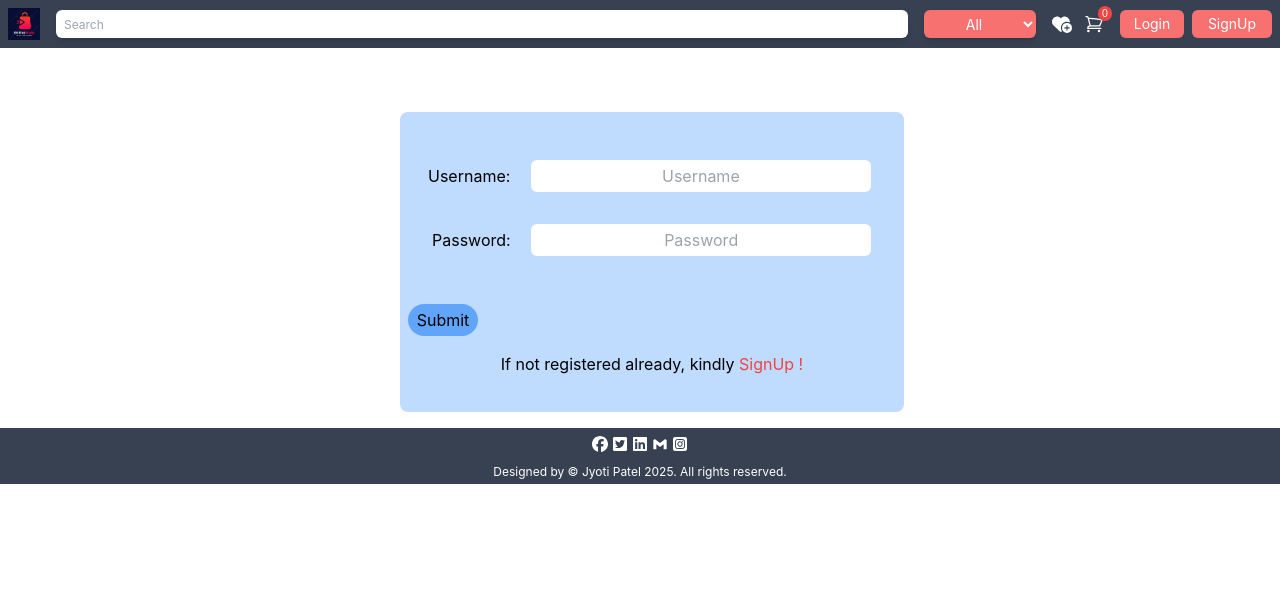
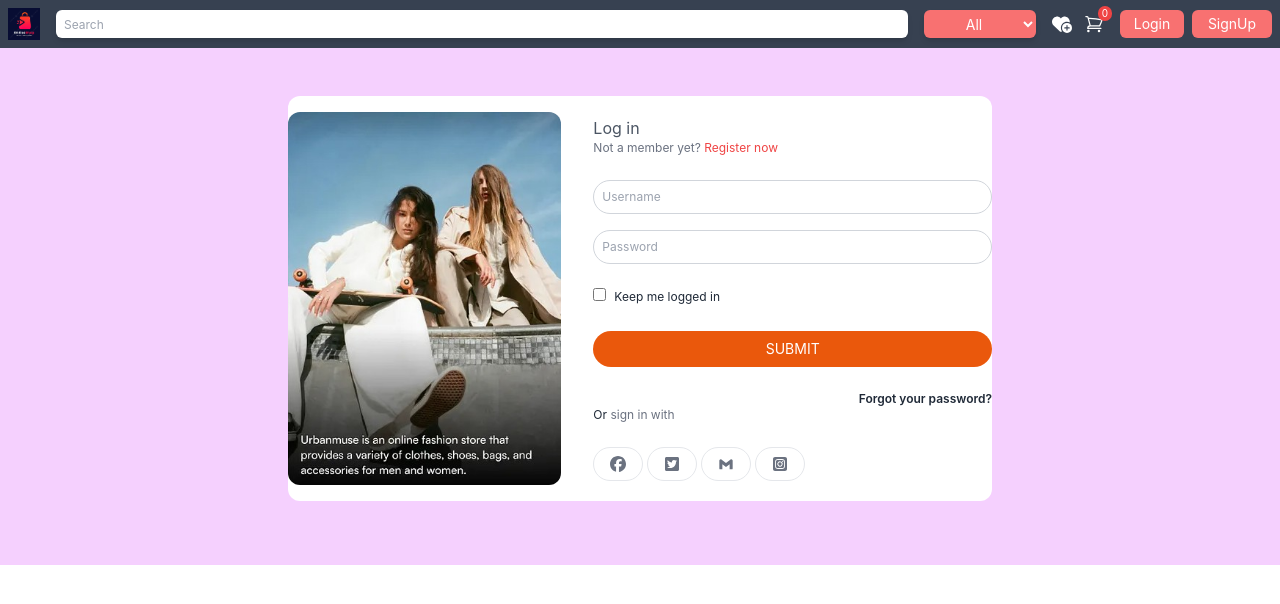
Before and after one commit to jyoti2908/ecommerce-website, a React (Create React App) app: page /login in a window 1280 px wide. Shown: the top 604 px of the page. Built offline with nearby package versions, Linux system fonts and the light colour scheme; no server answers.

Commit message:
login page modified

```diff
--- a/src/App.js
+++ b/src/App.js
@@ -32,7 +32,6 @@ function App() {
             <Route path="/signup" element={<SignUp />} />
           </Routes>
         </BrowserRouter>
-        <Footer />
         </WishListProvider>
         </CartProvider>
       </ProductProvider>
--- a/src/components/Details.js
+++ b/src/components/Details.js
@@ -51,7 +51,7 @@ function Details() {
             </div>
             <div className="md:px-16 md:py-6">
                 <p className="text-xs font-bold mt-4 md:mt-0">POPULAR SEARCHES</p>
-                <p className="text-sm text-gray-500 md:mt-2 leading-normal"> Makeup |  Boxers | Dresses For Girls | T-Shirts | Sandals | Headphones | Babydolls | Blazers For Men | Handbags | Ladies | Watches |  Bags | Sport Shoes | Reebok Shoes | Puma Shoes |
+                <p className="text-sm text-gray-500 md:mt-2 leading-normal text-justify"> Makeup |  Boxers | Dresses For Girls | T-Shirts | Sandals | Headphones | Babydolls | Blazers For Men | Handbags | Ladies | Watches |  Bags | Sport Shoes | Reebok Shoes | Puma Shoes |
                     Makeup | Photo Frames | Wallets | Tops | Earrings | Fastrack | Watches | Kurtis | Nike | Smart | Watches  | Titan Watches | Designer Blouse | Gowns | Rings | Cricket Shoes | Forever 21  Eye
                     Adidas Shoes | Woodland Shoes | Punjabi Suits | Bikini  | Myntra Fashion Show | Lipstick | Saree | Watches | Dresses | Lehenga | Nike Shoes | Goggles | Bras | Suit  | Chinos | Shoes
                     Jewellery | Designers Sarees |
--- a/src/components/Home.js
+++ b/src/components/Home.js
@@ -1,5 +1,6 @@
 import Details from "./Details";
 import Display from "./Display";
+import Footer from "./Footer";
 import ProductList from "./ProductList";
 import SlidingProducts from "./SlidingProducts";
 function Home() {
@@ -36,6 +37,7 @@ function Home() {
             <ProductList />
             <Display />
             <Details />
+            <Footer />
         </div>
     );
 }
--- a/src/pages/login.js
+++ b/src/pages/login.js
@@ -1,6 +1,10 @@
 import { useEffect, useState } from "react";
 import { Link, useNavigate } from "react-router-dom";
 import '../App.css';
+import { FaFacebook } from "react-icons/fa6";
+import { FaTwitterSquare } from "react-icons/fa";
+import { BiLogoGmail } from "react-icons/bi";
+import { FaSquareInstagram } from "react-icons/fa6";
 
 function Login() {
     const [userName, setUserName] = useState("");
@@ -51,25 +55,52 @@ function Login() {
     }
     // _________________________________________________________
     return (
-        <div className="w-screen px-4 py-4 mx-auto h-auto ">
-            <div className="md:mt-12 mt-6 md:ml-96 rounded-lg md:h-[300px] md:w-[504px] bg-blue-200 py-4 px-2">
-                <form>
-                    <label className="md:ml-5"> Username: </label>
-                    <input className="mt-8 ml-4 h-8 md:w-[340px] rounded-md text-center" type='text' placeholder='Username' value={userName}
-                        title='Username can be your Email or Phone Number'
-                        onChange={(e) => (setUserName(e.target.value))} />
+        <div className="bg-fuchsia-200 w-auto pt-12 h-full pb-16">
+            <div className="bg-white mx-72 flex items-center justify-center gap-8 rounded-xl">
+                <div className="py-4">
+                    <img src="login.jpg" alt="shopping image" className="h-108 w-72 rounded-xl " />
+                </div>
+                <div>
+                    <form>
+                        <h1 className="text-gray-600">Log in</h1>
+                        <h2 className="text-gray-500 text-xs">Not a member yet? <Link to="/signup" ><span className="text-red-500 hover:text-red-900 text-xs">Register now</span></Link></h2>
+                        <br />
+                        <input className="mb-4 w-full px-2 py-2 border-[1px] border-gray-300 rounded-full text-xs" type='text' placeholder='Username' value={userName}
+                            title='Username can be your Email or Phone Number'
+                            onChange={(e) => (setUserName(e.target.value))} />
+                        <input className="w-full px-2 py-2 border-[1px] border-gray-300 rounded-full text-xs" type='password' placeholder='Password' value={userPassword} onChange={(e) => (setUserPassword(e.target.value))} />
+                        <br />
+                        <input type="checkbox" className="mt-6"/>
+                        <label className="ml-2 text-right text-gray-800 text-xs">Keep me logged in</label>
+                    </form>
                     <br />
-                    <label className="md:ml-6"> Password: </label>
-                    <input className="mt-8 md:ml-4  ml-6 h-8 md:w-[340px] rounded-md text-center" type='password' placeholder='Password' value={userPassword} onChange={(e) => (setUserPassword(e.target.value))} />
-                </form>
-                <br></br>
-                {showMessage && <div className="text-center text-green-400 text-lg font-serif"><b>Login successful!</b></div>}
-                <br />
-                <button className="h-8 w-[70px] rounded-full bg-blue-400 hover:bg-blue-800 hover:text-white" onClick={() => handleFormSubmit()}>Submit</button>
+                    <div>
+                        <button className="w-full px-2 py-2 rounded-full text-sm text-white bg-orange-600 hover:bg-orange-500 hover:text-white"
+                            onClick={() => handleFormSubmit()}>SUBMIT</button>
+                    </div>
+                    <br />
+                    <div>
+                        <h3 className="text-right font-semibold text-gray-800 text-xs hover:text-red-500">Forgot your password?</h3>
+                    </div>
+                    <div>
+                        <h4 className="text-gray-800 text-xs"> Or <span className="text-gray-500  hover:text-red-500">sign in with </span></h4>
+                    </div>
 
-                <h2 className="text-center mt-4">If not registered already, kindly <Link to="/signup" className="text-red-500 hover:text-red-900">SignUp !</Link></h2>
+                    <div className="flex flex-row gap-1 mt-6">
+                        <a href="https://www.facebook.com/" className="text-gray-500 border-[1px] px-4 py-2 border-gray-200 rounded-full hover:bg-gray-400 hover:text-white">
+                            <FaFacebook /></a>
+                        <a href="https://x.com/" className="text-gray-500 border-[1px] px-4 py-2 border-gray-200 rounded-full hover:bg-gray-400 hover:text-white">
+                            <FaTwitterSquare /></a>
+                        <a href="https://www.gmail.com/" className="text-gray-500 border-[1px] px-4 py-2 border-gray-200 rounded-full hover:bg-gray-400 hover:text-white">
+                            <BiLogoGmail /></a>
+                        <a href="https://www.instagram.com/" className="text-gray-500 border-[1px] px-4 py-2 border-gray-200 rounded-full hover:bg-gray-400 hover:text-white">
+                            <FaSquareInstagram /></a>
+                    </div>
+                </div>
             </div>
+
         </div>
     )
+
 }
 export default Login;
--- a/src/pages/signup.js
+++ b/src/pages/signup.js
@@ -40,7 +40,8 @@ function SignUp() {
     }
     return (
         <div className="h-auto w-screen px-4 py-4">
-        <div className="md:ml-96 md:mt-12 mt-6 rounded-lg md:h-[400px] md:w-[504px] bg-blue-200 px-2 py-4" >
+            <div className="md:ml-96 mt-6 rounded-lg md:h-[400px] md:w-[504px] bg-blue-200 px-2 py-4" >
+                <div className="flex justify-center">
                     <form>
                         <div>
                             <label className="md:ml-4"> Firstname: </label>
@@ -67,9 +68,12 @@ function SignUp() {
                             <input className="mt-4 ml-4 h-8 md:w-[340px] rounded-md text-center" type='password' placeholder='Password' value={userPass} onChange={(e) => setUserPass(e.target.value)} />
                         </div>
                     </form>
+                </div>
                 {showMessage && <div className="text-red-600 mt-2 text-center text-lg"><b>Signed Up Successfully!</b></div>}
                 <br />
+                <div className="w-full flex justify-center mt-4">
                     <button className="h-8 w-[70px] rounded-full bg-blue-400 hover:bg-blue-800 hover:text-white" onClick={() => handleSignUp()}>Submit</button>
+                </div>
             </div>
         </div>
     )
--- a/src/pages/wishlist.js
+++ b/src/pages/wishlist.js
@@ -18,7 +18,7 @@ function Wishlist() {
     }
 
     return (
-        <div className="h-screen w-screen bg-cover bg-repeat"
+        <div className="h-screen w-screen overflow-x-auto bg-cover bg-repeat"
             style={{ backgroundImage: "url('bags.jpg')" }}>
             <div className="flex">
                 <div className="w-screen bg-yellow-300 text-gray-600 md:text-2xl text-xs font-semibold h-auto overflow-hidden">
```
Also changed, not shown: public/login.jpg (added). Lines whose indentation alone changed are shown as unchanged.
